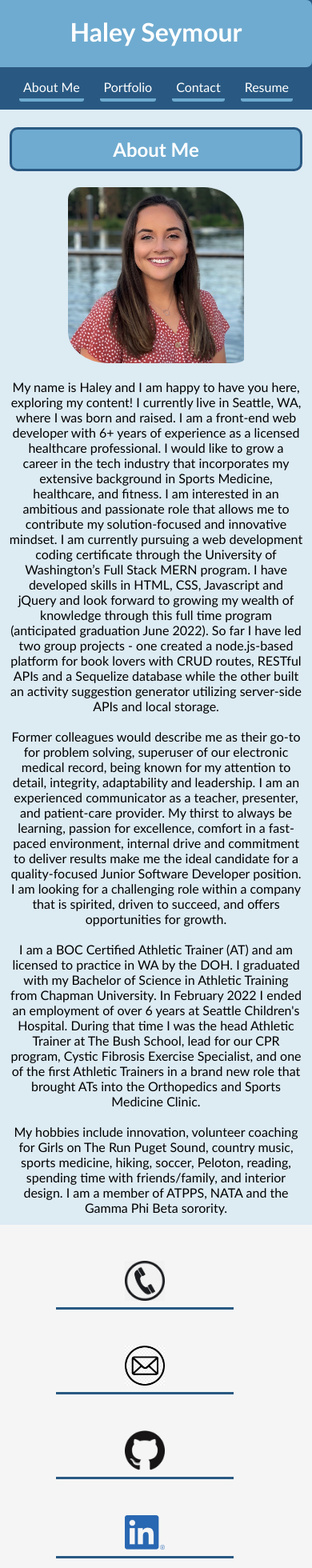
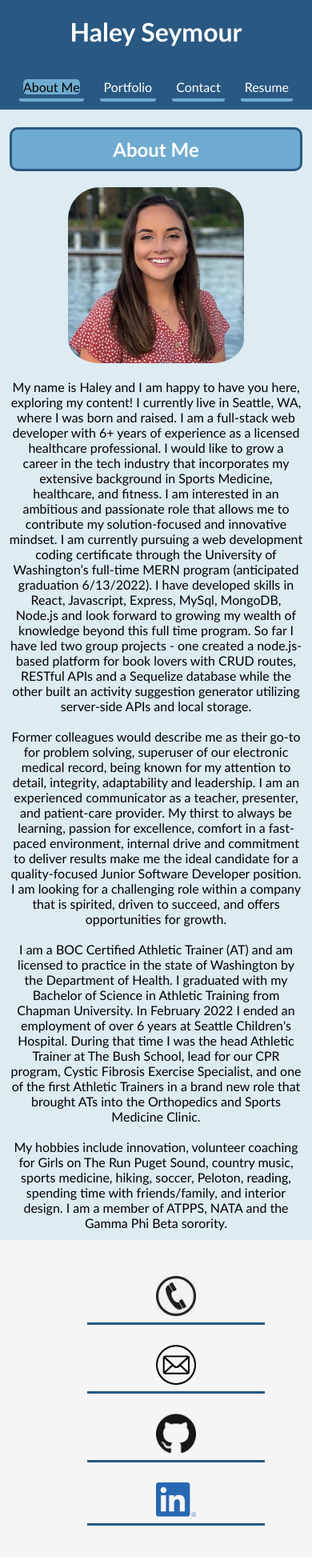
Before and after one commit to hseymo/polishedportfolio, a React (Create React App) app: page / in a window 390 px wide. Shown: the top 1960 px of the page at 80% size. Built offline with nearby package versions, Linux system fonts and the light colour scheme.

Commit message:
navlink highlight

```diff
--- a/src/App.css
+++ b/src/App.css
@@ -6,6 +6,8 @@
   text-decoration: none;
   color: black;
 }
+
+/* HEADER, FOOTER AND NAV BAR */
 
 Header {
   padding: 50px 0px;
@@ -45,6 +47,13 @@ nav li {
   color: white
 }
 
+.LinkActive {
+  background-color: #6FABD0;
+  box-shadow: 100px #6FABD0;
+  border-radius: 5px;
+}
+
+
 Footer {
   display: flex;
   padding-top: 20px;
@@ -62,10 +71,13 @@ Footer {
 } */
 
 address {
-  display: flex;
+  /* display: flex;
   text-align: center;
   flex-wrap: wrap;
-  justify-content: space-between;
+  justify-content: space-between; */
+  display: inline block;
+  margin-left: auto;
+  margin-right: auto;
   min-width: 100vw;
   padding: 0px 50px 20px 50px;
 }
@@ -75,83 +87,10 @@ address a {
   border-bottom: 3px solid #295982;
   padding: 5px;
   color: #295982;
+  text-align: center;
 }
 
-nav li:hover {
-  box-shadow: inset 100px 0 0 0 #6FABD0;
-  border-radius: 5px;
-}
-
-address a:hover {
-  box-shadow: 7px 7px #295982;
-  filter: opacity(0.7);
-  border-radius: 7px;
-}
-
-.About p:hover {
-color: #295982;
-}
-
-/* media screens */
-@media screen and (max-width: 872px) {
-  Header {
-      padding: 0;
-  }
-
-  Header h1 {
-      width: 100vw;
-      height: 10vh;
-      padding-top: 20px;
-      padding-bottom: 20px;
-      text-align: center;
-      padding-left: 0px;
-      padding-right: 0px;
-  }
-
-  nav {
-      width: 100vw;
-      margin-right: 0px;
-  }
-
-}
-
-@media screen and (max-width: 831px) {
-  address {
-      flex-direction: column;
-      min-width: 80vw;
-  }
-
-  .headshot {
-    width: 60%
-  }
-}
-
-@media screen and (max-width: 576px) {
-
-  Footer {
-      flex-wrap: wrap;
-  }
-
-  Footer h2 {
-      border-right: none;
-      border-bottom: 5px solid slategray;
-      margin-bottom: 20px;
-      margin-left: 15px;
-      text-align: center;
-  }
-
-  address {
-      padding-right: 0px;
-  }
-
-}
-
-@media screen and (max-width: 444px) {
-  Header h1 {
-      height: 10vh;
-  }
-
-}
+/* PAGES */
 
 .About, .Contact, .Portfolio, .Resume {
   background-color: #92C0D750;
@@ -176,7 +115,7 @@ color: #295982;
   display: block;
   margin-left: auto;
   margin-right: auto;
-  border-radius: 15px 50px;
+  border-radius: 40px;
   margin-top: 20px;
   margin-bottom: 10px;
   padding-bottom: 10px;
@@ -247,3 +186,91 @@ li {
   border-radius: 10px;
   margin-bottom: 20px;
 }
+
+/* HOVERS  */
+
+nav li:hover {
+  box-shadow: inset 100px 0 0 0 #6FABD0;
+  border-radius: 5px;
+}
+
+address a:hover {
+  box-shadow: 7px 7px #295982;
+  filter: opacity(0.7);
+  border-radius: 7px;
+}
+
+.About p:hover {
+color: #295982;
+}
+
+/* MEDIA SCREENS */
+@media screen and (max-width: 872px) {
+  Header {
+      padding: 0;
+  }
+
+  Header h1 {
+      width: 100vw;
+      height: 10vh;
+      padding-top: 20px;
+      padding-bottom: 20px;
+      text-align: center;
+      padding-left: 0px;
+      padding-right: 0px;
+      background-color: #295982;
+  }
+
+  nav {
+      width: 100vw;
+      margin-right: 0px;
+  }
+
+}
+
+@media screen and (max-width: 831px) {
+  address {
+      flex-direction: column;
+      min-width: 80vw;
+  }
+
+  address a {
+    display: block;
+  }
+
+  .headshot {
+    width: 60%
+  }
+}
+
+@media screen and (max-width: 576px) {
+
+  Footer {
+      flex-wrap: wrap;
+  }
+
+  Footer h2 {
+      border-right: none;
+      border-bottom: 5px solid slategray;
+      margin-bottom: 20px;
+      margin-left: 15px;
+      text-align: center;
+  }
+
+  address {
+      padding-right: 0px;
+  }
+
+}
+
+@media screen and (max-width: 444px) {
+  Header h1 {
+      height: 10vh;
+  }
+}
+
+@media screen and (max-width: 359px) {
+  nav li {
+    display: block;
+  }
+}
--- a/src/App.js
+++ b/src/App.js
@@ -6,8 +6,6 @@ import About from './components/About';
 import Portfolio from './components/Portfolio';
 import Contact from './components/Contact';
 import Resume from './components/Resume';
-
-
 
 function App() {
   return (
--- a/src/components/About/index.js
+++ b/src/components/About/index.js
@@ -1,3 +1,4 @@
+import './index.css';
 import React from 'react';
 
 function About() {
@@ -5,11 +6,11 @@ function About() {
     <div className="About">
       <h2>About Me</h2>
       <img alt="Headshot" src={require("./Headshot.jpg")} width='40%' className='headshot'/>
-      <p>My name is Haley and I am happy to have you here, exploring my content! I currently live in Seattle, WA, where I was born and raised. I am a front-end web developer with 6+ years of experience as a licensed healthcare professional. I would like to grow a career in the tech industry that incorporates my extensive background in Sports Medicine, healthcare, and fitness. I am interested in an ambitious and passionate role that allows me to contribute my solution-focused and innovative mindset. I am currently pursuing a web development coding certificate through the University of Washington’s Full Stack MERN program. I have developed skills in HTML, CSS, Javascript and jQuery and look forward to growing my wealth of knowledge through this full time program (anticipated graduation June 2022). So far I have led two group projects - one created a node.js-based platform for book lovers with CRUD routes, RESTful APIs and a Sequelize database while the other built an activity suggestion generator utilizing server-side APIs and local storage.</p>
+      <p>My name is Haley and I am happy to have you here, exploring my content! I currently live in Seattle, WA, where I was born and raised. I am a full-stack web developer with 6+ years of experience as a licensed healthcare professional. I would like to grow a career in the tech industry that incorporates my extensive background in Sports Medicine, healthcare, and fitness. I am interested in an ambitious and passionate role that allows me to contribute my solution-focused and innovative mindset. I am currently pursuing a web development coding certificate through the University of Washington’s full-time MERN program (anticipated graduation 6/13/2022). I have developed skills in React, Javascript, Express, MySql, MongoDB, Node.js and look forward to growing my wealth of knowledge beyond this full time program. So far I have led two group projects - one created a node.js-based platform for book lovers with CRUD routes, RESTful APIs and a Sequelize database while the other built an activity suggestion generator utilizing server-side APIs and local storage.</p>
       <br/>
       <p>Former colleagues would describe me as their go-to for problem solving, superuser of our electronic medical record, being known for my attention to detail, integrity, adaptability and leadership. I am an experienced communicator as a teacher, presenter, and patient-care provider. My thirst to always be learning, passion for excellence, comfort in a fast-paced environment, internal drive and commitment to deliver results make me the ideal candidate for a quality-focused Junior Software Developer position. I am looking for a challenging role within a company that is spirited, driven to succeed, and offers opportunities for growth.</p>
       <br/>
-      <p>I am a BOC Certified Athletic Trainer (AT) and am licensed to practice in WA by the DOH. I graduated with my Bachelor of Science in Athletic Training from Chapman University. In February 2022 I ended an employment of over 6 years at Seattle Children's Hospital. During that time I was the head Athletic Trainer at The Bush School, lead for our CPR program, Cystic Fibrosis Exercise Specialist, and one of the first Athletic Trainers in a brand new role that brought ATs into the Orthopedics and Sports Medicine Clinic.</p>
+      <p>I am a BOC Certified Athletic Trainer (AT) and am licensed to practice in the state of Washington by the Department of Health. I graduated with my Bachelor of Science in Athletic Training from Chapman University. In February 2022 I ended an employment of over 6 years at Seattle Children's Hospital. During that time I was the head Athletic Trainer at The Bush School, lead for our CPR program, Cystic Fibrosis Exercise Specialist, and one of the first Athletic Trainers in a brand new role that brought ATs into the Orthopedics and Sports Medicine Clinic.</p>
       <br/>
       <p>My hobbies include innovation, volunteer coaching for Girls on The Run Puget Sound, country music, sports medicine, hiking, soccer, Peloton, reading, spending time with friends/family, and interior design. I am a member of ATPPS, NATA and the Gamma Phi Beta sorority.</p>
     </div>
--- a/src/components/Contact/index.js
+++ b/src/components/Contact/index.js
@@ -34,7 +34,7 @@ function Comtact() {
       <form className="Form" onSubmit={handleFormSubmit}>
       <h2>Contact Me</h2>
         <div>
-          <label for="name">Name:</label>
+          <label htmlFor="name">Name:</label>
           <input
             name="name"
             type="text"
@@ -43,7 +43,7 @@ function Comtact() {
           />
         </div>
         <div>
-          <label for="email">Email:</label>
+          <label htmlFor="email">Email:</label>
           <input
             name="email"
             type="email"
@@ -52,7 +52,7 @@ function Comtact() {
           />
         </div>
         <div>
-          <label for="message">Message:</label>
+          <label htmlFor="message">Message:</label>
           <textarea
             name="message"
             type="textarea"
--- a/src/components/Main/NavBar.js
+++ b/src/components/Main/NavBar.js
@@ -1,22 +1,22 @@
 import React from 'react';
-import {Link} from "react-router-dom"
+import {NavLink} from "react-router-dom"
 
 function NavBar( {}) {
   return (
 <nav>
   <div>
     <ul className="navbar-nav">
-      <li className="nav-item">
-        <Link className='Link' to="/" >About Me</Link>
+      <li className="nav-item AboutLi">
+        <NavLink className={({ isActive }) => (isActive ? "LinkActive" : "Link")} to="/" >About Me</NavLink>
       </li>
-      <li className="nav-item">
-        <Link className='Link' to="/portfolio" >Portfolio</Link>
+      <li className="nav-item PortfolioLi">
+        <NavLink className={({ isActive }) => (isActive ? "LinkActive" : "Link")} to="/portfolio" >Portfolio</NavLink>
       </li>
-      <li className="nav-item">
-        <Link className='Link' to="/contact" >Contact</Link>
+      <li className="nav-item ContactLi">
+        <NavLink className={({ isActive }) => (isActive ? "LinkActive" : "Link")} to="/contact" >Contact</NavLink>
       </li>
-      <li className="nav-item">
-        <Link className='Link' to="/resume" >Resume</Link>
+      <li className="nav-item ResumeLi">
+        <NavLink className={({ isActive }) => (isActive ? "LinkActive" : "Link")} to="/resume" >Resume</NavLink>
       </li>
     </ul>
   </div>
--- a/src/components/Resume/index.js
+++ b/src/components/Resume/index.js
@@ -6,7 +6,7 @@ function Resume() {
       <h2>Resume</h2>
       <h3>Technical Skills</h3>
       <p className="Skills">
-      Javascript React Express jQuery <br/>
+      Javascript React Node.js Express jQuery <br/>
       MySql MongoDB / Sequelize and Mongoose ORM <br/>
       HTML CSS Bootstrap Materialize Handlebars <br/>
       RESTful APIs CRUD functionality <br/>
```
